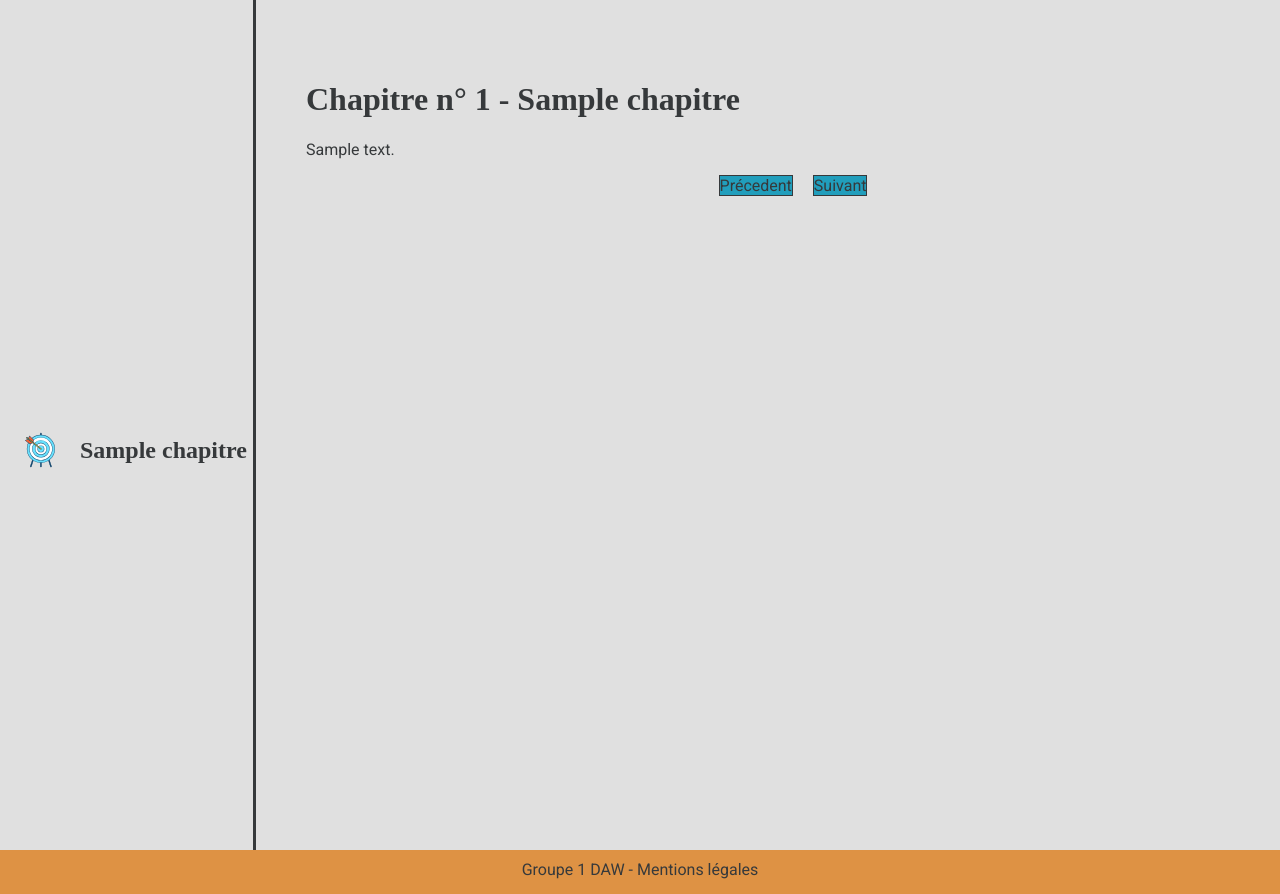
After one commit to thomasbenas/DAW, a PHP site: the page made by src/views/cours/chapter.php in a window 1280 px wide. The commit adds this page. Run offline with PHP 8.4, Linux system fonts and the light colour scheme; the template is opened without the code that fills it: most values are stand-ins (such as "Sample title", 1, 10 or a date in 2020); some libraries are stand-ins or nearby versions; some web fonts are replaced.

Commit message:
Fin de la vue des cours

```diff
--- a/assets/css/style.css
+++ b/assets/css/style.css
@@ -67,6 +67,10 @@ a:hover{
     border: solid 3px var(--main-color-dark);
     margin: 0 10px;
 }
+
+
+
+
 
 .button-fill{
     background-color: var(--main-color-dark);
@@ -140,7 +144,7 @@ a:hover{
 
 }
 
-/* /// INDEX /// */
+/* /// INDEX COURS /// */
 
 .presentation-index{
     background-color: var(--main-color-light);
@@ -156,3 +160,50 @@ a:hover{
 .selection-cours > p{
     font-size: 1.3rem;
 }
+
+/* /// VUE COURS /// */
+.chapitre{
+    display: flex;
+    align-items: center;
+    height: 50px;
+}
+.intro-cours{
+    display: flex;
+}
+.logo{
+    width : 80px;
+    height: 80px;
+}
+.image-cours{
+    height: 200px;
+    width: 300px;
+    object-fit: contain;
+}
+
+/* /// Marge / Chapitre  /// */
+.pagechapitre{
+    display: grid;
+    grid-template-columns: 20% 80%;
+}
+.margechapitre{
+    display: flex;
+    padding-top: 50px;
+    height: 100vh;
+    flex-direction: column;
+    justify-content: center;
+    border-right: solid 3px var(--main-color-dark);
+}
+.contenuchapitre{
+    padding-top: 60px;
+    padding-left: 50px;
+}
+.buttonchapter{
+    border: solid 1px var(--main-color-dark);
+    margin: 0 10px;
+    background-color: #219EBC;
+}
+.buttonchapter:hover {
+    background-color: var(--main-color-dark);
+    color: var(--text-color-on-dark);
+    cursor: pointer;
+}
--- a/index.php
+++ b/index.php
@@ -4,6 +4,8 @@ use app\src\controllers\MainController;
 
 require_once __DIR__.'/vendor/autoload.php'; // autoload des classes et méthodes avec composer
 define('ROOT', str_replace('index.php','',$_SERVER['SCRIPT_FILENAME'])); // définit le chemin racine où se trouve la solution
+define('FOLDER_ROOT', basename(__DIR__));
+define('HOST', $_SERVER['HTTP_HOST']);
 
 // On sèpare les paramètres et on les dans le tableau $params
 $params = explode('/', $_GET['p']);
--- /dev/null
+++ b/src/views/cours/chapter.php
@@ -0,0 +1,20 @@
+<div class="pagechapitre">
+    <div class="margechapitre">
+    <?php /** @var array $courses */
+        foreach ($chapitres as $c): ?>
+                <div class="chapitre">
+                    <img class="logo" src="http://localhost/DAW/assets/images/flag.svg">
+                    <h2><a href="//<?= HOST . '/' . FOLDER_ROOT ?>/cours/chapter/<?= $c['name'] ?>"><?= $c['name'] ?></a></h2>
+            </div>
+    <?php endforeach ?>
+    </div>
+    <div class="contenuchapitre">
+        <h1>Chapitre n° <?= $chapitre['ch_number']?> - <?= $chapitre['name'] ?></h1>
+        <p><?= $chapitre['content'] ?></p>
+        <div class="buttons">
+            <div class="buttonchapter"><a href="//<?= HOST . '/' . FOLDER_ROOT ?>/cours/chapter/<?= $chapitrePrecedent['name'] ?>">Précedent</a></div>
+            <div class="buttonchapter"><a href="//<?= HOST . '/' . FOLDER_ROOT ?>/cours/chapter/<?= $chapitreSuivant['name'] ?>">Suivant</a></div>
+        </div>
+    </div>
+
+</div>
--- a/src/views/layout/head.php
+++ b/src/views/layout/head.php
@@ -1,7 +1,7 @@
 <meta charset="UTF-8">
 <meta name="viewport" content="width=device-width, user-scalable=no, initial-scale=1.0, maximum-scale=1.0, minimum-scale=1.0">
 <meta http-equiv="X-UA-Compatible" content="ie=edge">
-<link href="./assets/css/style.css" rel="stylesheet">
+<link href="http://localhost/DAW/assets/css/style.css" rel="stylesheet">
 <link rel="preconnect" href="https://fonts.gstatic.com">
 <link href="https://fonts.googleapis.com/css2?family=Quando&family=Roboto:wght@400;500;700&display=swap" rel="stylesheet">
 <title>ClosedClassroom</title>
```
Also changed, not shown: src/controllers/CoursController.php (+23 -8 lines), src/models/CoursModel.php (+38 -2 lines), src/views/cours/index.php (+8 -19 lines), src/views/cours/voir.php (added, +14 -0 lines), assets/images/flag.svg (added).
